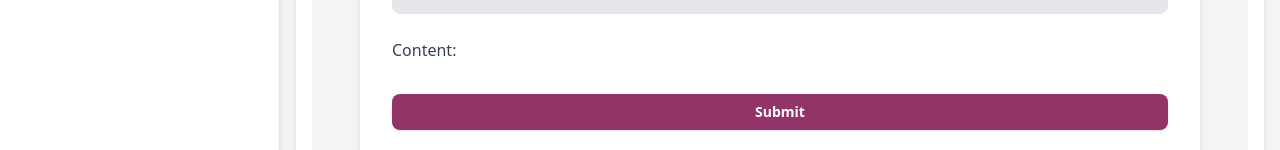
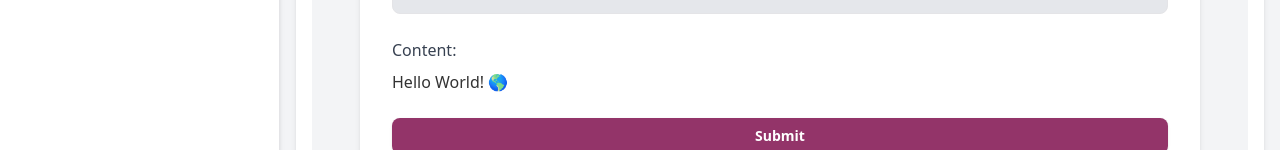
Before and after one commit to Harsh5545/Project-MM, a Next.js app: page /admin/blog/create in a window 1280 px wide. Shown: the part 650-800 px from the top of the page. Built offline with nearby package versions, Linux system fonts and the light colour scheme; no server answers.

Commit message:
editor added

```diff
--- a/package.json
+++ b/package.json
@@ -45,6 +45,9 @@
     "@simplewebauthn/browser": "^9.0.1",
     "@simplewebauthn/server": "^9.0.3",
     "@tabler/icons-react": "^3.26.0",
+    "@tiptap/pm": "^2.11.0",
+    "@tiptap/react": "^2.11.0",
+    "@tiptap/starter-kit": "^2.11.0",
     "bcryptjs": "^2.4.3",
     "class-variance-authority": "^0.7.1",
     "clsx": "^2.1.1",
--- a/src/components/Admin-Components/Blog-Admin-Component/AddBlog.jsx
+++ b/src/components/Admin-Components/Blog-Admin-Component/AddBlog.jsx
@@ -15,6 +15,7 @@ import {
   SelectTrigger,
   SelectValue,
 } from "@/components/ui/select";
+import Tiptap from '@/components/TipTap';
 
 const ReactQuill = dynamic(() => import('react-quill'), { ssr: false });
 
@@ -181,6 +182,7 @@ export default function AddBlog({ existingBlog }) {
 
             <div>
               <label className="block text-gray-700 dark:text-gray-300 mb-2">Content:</label>
+              <Tiptap content={content} onChange={(e)=>handleContentChange(e)}/>
               {/* <ReactQuill
                 value={content}
                 onChange={setContent}
--- /dev/null
+++ b/src/components/TipTap.jsx
@@ -0,0 +1,15 @@
+'use client'
+
+import { useEditor, EditorContent } from '@tiptap/react'
+import StarterKit from '@tiptap/starter-kit'
+
+const Tiptap = () => {
+  const editor = useEditor({
+    extensions: [StarterKit],
+    content: '<p>Hello World! 🌎️</p>',
+  })
+
+  return <EditorContent editor={editor} />
+}
+
+export default Tiptap
```
Also changed, not shown: 1 other file (tests, documents, lock files or other folders).
